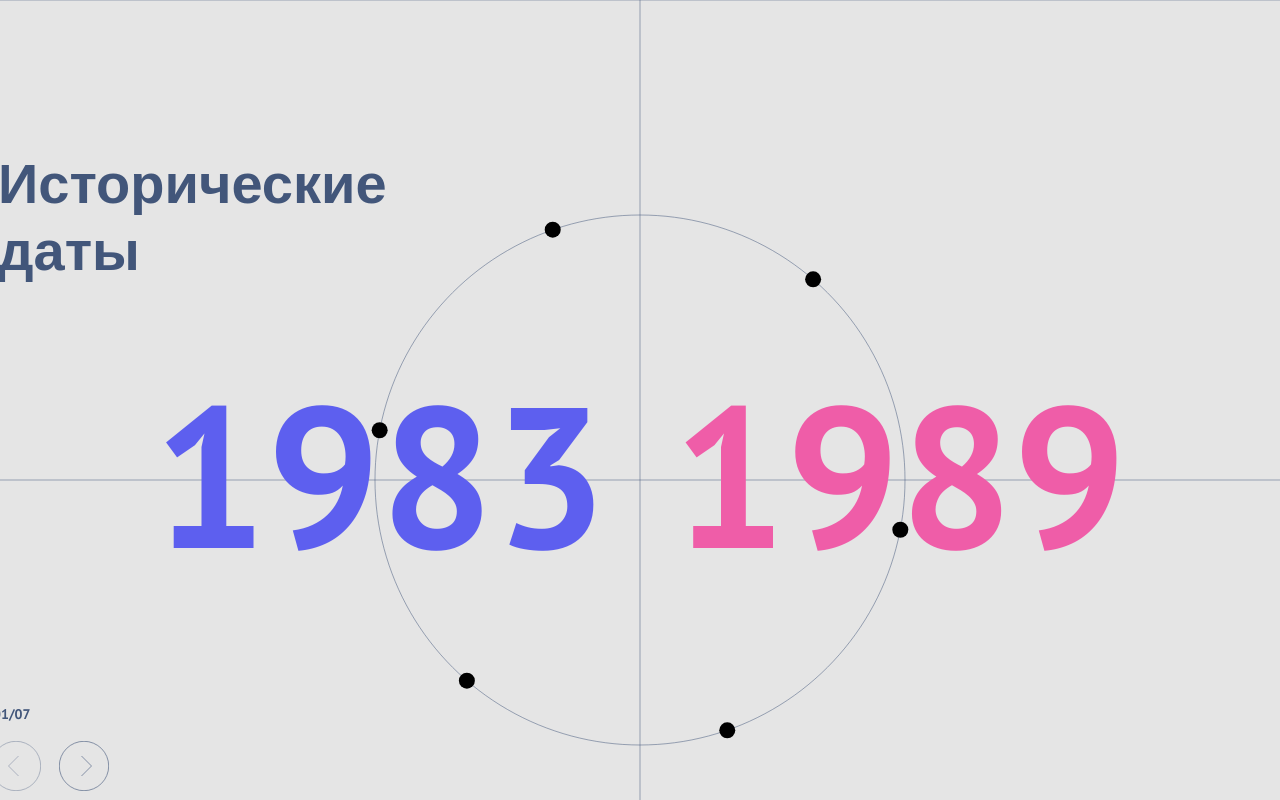
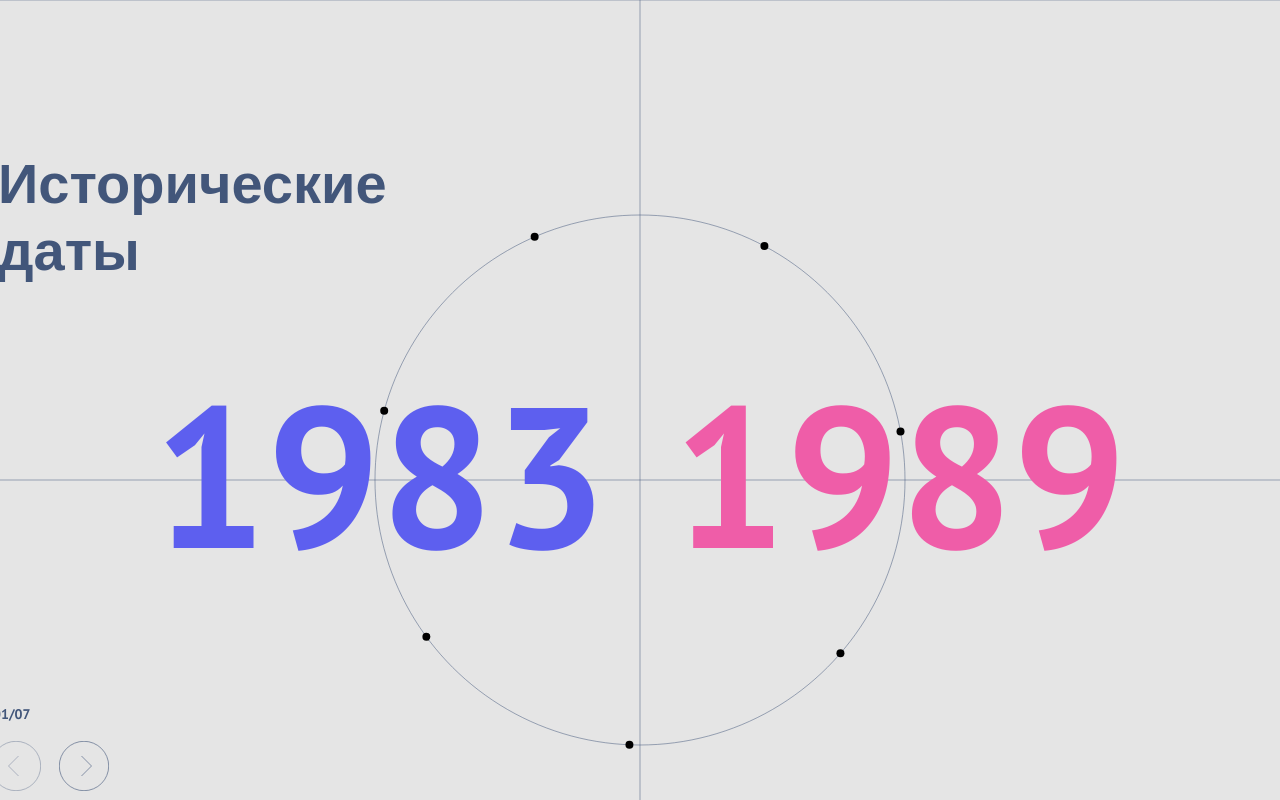
Before and after one commit to MaximSamorukov/test_only, a React app: page / in a window 1280 px wide. Shown: the top 800 px of the page. Built offline with nearby package versions, Linux system fonts and the light colour scheme.

Commit message:
feat: Implement circular navigation with period IDs, SVG group rotation, and add `getRealIndex` utility with tests.

```diff
--- a/src/Container.tsx
+++ b/src/Container.tsx
@@ -1,12 +1,13 @@
 import { useRef, useMemo, useLayoutEffect } from 'react';
 import gsap from 'gsap';
-import { MotionPathPlugin } from 'gsap/MotionPathPlugin';
 import { YearsSlider } from './components/YearsSlider';
 import { Title } from './components/Title';
 import { ItemsSlider } from './components/ItemsSlider';
-import { calculateDots } from './utils';
+import { calculateDots, getRealIndex } from './utils';
 import {
   CIRCLE_RADIUS,
+  DOT_RADIUS,
+  FULL_CIRCLE_DEG,
   MAX_HEIGHT,
   MAX_WIDTH,
   PATH_COLOR,
@@ -14,40 +15,48 @@ import {
   Y_CENTER,
 } from './constants';
 import s from './Container.module.scss';
+import { historicalDataStore } from './store';
+import { observer } from 'mobx-react-lite';
 
-gsap.registerPlugin(MotionPathPlugin);
-
-export const Container = () => {
-  const dotsRef = useRef<(SVGCircleElement | null)[]>([]);
+export const Container = observer(() => {
+  const groupRef = useRef<SVGGElement>(null);
+  const periods = historicalDataStore.getAllPeriods();
+  const currentIndex = historicalDataStore.getCurrentIndex();
   const dots = useMemo(
-    () => calculateDots(X_CENTER, Y_CENTER, CIRCLE_RADIUS, 6),
-    [],
+    () => calculateDots(X_CENTER, Y_CENTER, CIRCLE_RADIUS, periods),
+    [periods],
   );
 
   useLayoutEffect(() => {
-    dotsRef.current.forEach((dot, index) => {
-      if (!dot) return;
+    if (!groupRef.current) return;
 
-      gsap.to(dot, {
-        duration: 20,
+    gsap.to(groupRef.current, {
+      rotation: 0,
+      duration: 2,
       repeat: -1,
       ease: 'none',
-        motionPath: {
-          path: '#circlePath',
-          align: '#circlePath',
-          alignOrigin: [0.5, 0.5],
-          start: index / 6,
-          end: index / 6 + 1,
-        },
-      });
+      svgOrigin: `${X_CENTER} ${Y_CENTER}`,
     });
   }, []);
 
   const handleDotClick = (dotId: number) => {
-    console.log('Clicked dot:', dotId);
+    const length = periods.length;
+    const realIndex = getRealIndex(currentIndex, dotId, length);
+    const delta = dotId > Math.floor(length / 2) ? length - dotId : -dotId;
+    const angelPerPeriod = FULL_CIRCLE_DEG / periods.length;
+    const travelAngel = angelPerPeriod * delta;
+    gsap.to(groupRef.current, {
+      rotation: travelAngel,
+      duration: 1.5,
+      ease: 'sine.inOut',
+      svgOrigin: `${X_CENTER} ${Y_CENTER}`,
+    });
+    historicalDataStore.setCurrentPeriod(realIndex);
   };
 
-  const handleDotMouseEnter = (event: React.MouseEvent<SVGCircleElement>) => {
+  const handleDotMouseEnter =
+    (dotId: number) => (event: React.MouseEvent<SVGCircleElement>) => {
+      const realIndex = getRealIndex(currentIndex, dotId, periods.length);
       gsap.to(event.currentTarget, {
         attr: { r: 14 },
         duration: 0.3,
@@ -57,7 +66,7 @@ export const Container = () => {
 
   const handleDotMouseLeave = (event: React.MouseEvent<SVGCircleElement>) => {
     gsap.to(event.currentTarget, {
-      attr: { r: 8 },
+      attr: { r: DOT_RADIUS },
       duration: 0.3,
       ease: 'power2.out',
     });
@@ -73,22 +82,21 @@ export const Container = () => {
           strokeWidth="0.5px"
           stroke={PATH_COLOR}
         />
-        {dots.map((dot, index) => (
+        <g ref={groupRef}>
+          {dots.map((dot) => (
             <circle
               key={dot.id}
-            ref={(el) => {
-              dotsRef.current[index] = el;
-            }}
               cx={dot.x}
               cy={dot.y}
-            r={8}
+              r={DOT_RADIUS}
               fill="black"
-            onMouseEnter={handleDotMouseEnter}
+              onMouseEnter={handleDotMouseEnter(dot.id)}
               onMouseLeave={handleDotMouseLeave}
-            className={s.dot}
+              className={`${s.dot} + ' ' + ${dot.id}`}
               onClick={() => handleDotClick(dot.id)}
             />
           ))}
+        </g>
       </svg>
 
       <div className={s.innerContainer}>
@@ -98,4 +106,4 @@ export const Container = () => {
       </div>
     </div>
   );
-};
+});
--- a/src/constants.ts
+++ b/src/constants.ts
@@ -4,3 +4,6 @@ export const CIRCLE_RADIUS = 265;
 export const MAX_WIDTH = 1440;
 export const MAX_HEIGHT = 1080;
 export const PATH_COLOR = 'rgb(66, 86, 122)';
+export const DOT_RADIUS = 4;
+export const START_ANGLE = -62;
+export const FULL_CIRCLE_DEG = 360;
--- a/src/store/constants.ts
+++ b/src/store/constants.ts
@@ -2,7 +2,7 @@ import { HistoricalData } from './type';
 
 export const historicalData: HistoricalData = [
   {
-    period: { from: 1983, to: 1989 },
+    period: { id: 0, from: 1983, to: 1989 },
     direction: 'fashion',
     points: [
       {
@@ -44,7 +44,7 @@ export const historicalData: HistoricalData = [
   },
 
   {
-    period: { from: 1990, to: 1996 },
+    period: { id: 1, from: 1990, to: 1996 },
     direction: 'tech',
     points: [
       {
@@ -86,7 +86,7 @@ export const historicalData: HistoricalData = [
   },
 
   {
-    period: { from: 1996, to: 2002 },
+    period: { id: 2, from: 1996, to: 2002 },
     direction: 'medicine',
     points: [
       {
@@ -128,7 +128,7 @@ export const historicalData: HistoricalData = [
   },
 
   {
-    period: { from: 2002, to: 2008 },
+    period: { id: 3, from: 2002, to: 2008 },
     direction: 'science',
     points: [
       {
@@ -170,7 +170,7 @@ export const historicalData: HistoricalData = [
   },
 
   {
-    period: { from: 2008, to: 2014 },
+    period: { id: 4, from: 2008, to: 2014 },
     direction: 'automotive',
     points: [
       {
@@ -212,7 +212,7 @@ export const historicalData: HistoricalData = [
   },
 
   {
-    period: { from: 2014, to: 2020 },
+    period: { id: 5, from: 2014, to: 2020 },
     direction: 'transport',
     points: [
       {
@@ -253,7 +253,7 @@ export const historicalData: HistoricalData = [
   },
 
   {
-    period: { from: 2020, to: 2025 },
+    period: { id: 6, from: 2020, to: 2025 },
     direction: 'politics',
     points: [
       {
--- a/src/store/index.ts
+++ b/src/store/index.ts
@@ -41,11 +41,17 @@ class HistoricalDataStore {
   }
 
   private setCurrentData(index: number): void {
-    const info = this._data[index];
+    const info = this._data.find((i) => i.period.id === index);
+    console.log(index, info);
     this._currentIndex = index;
-    this._direction = info.direction;
-    this._currentPeriod = { ...info.period };
-    this._currentPoints = [...info.points];
+    this._direction = info?.direction!;
+    this._currentPeriod = { ...info?.period! };
+    this._currentPoints = [...info?.points!];
+  }
+
+  setCurrentPeriod(index: number) {
+    this._periodSwiper?.slideTo(index);
+    this.setCurrentData(index);
   }
 
   nextPeriod() {
--- a/src/store/type.ts
+++ b/src/store/type.ts
@@ -22,5 +22,6 @@ export type Direction =
 export type Period = {
   from: number | null;
   to: number | null;
+  id: number | null;
 };
 export type HistoricalData = DataItem[];
--- a/src/utils.ts
+++ b/src/utils.ts
@@ -1,18 +1,35 @@
+import { FULL_CIRCLE_DEG, START_ANGLE } from './constants';
+import { Period } from './store/type';
+
 export const calculateDots = (
   cx: number,
   cy: number,
   r: number,
-  count: number,
+  periods: Period[],
 ) => {
-  const angleStep = 360 / count;
-  const startAngle = -90;
+  const count = periods.length;
+  const angleStep = FULL_CIRCLE_DEG / count;
+  const startAngle = START_ANGLE;
 
-  return Array.from({ length: count }, (_, i) => {
-    const angle = ((startAngle + i * angleStep) * Math.PI) / 180;
+  return periods.map((i) => {
+    const angle =
+      ((startAngle + i.id! * angleStep) * Math.PI) / (FULL_CIRCLE_DEG / 2);
     return {
-      id: i,
+      id: i.id!,
       x: cx + r * Math.cos(angle),
       y: cy + r * Math.sin(angle),
     };
   });
 };
+
+export const getRealIndex = (
+  currentIndex: number,
+  id: number,
+  count: number,
+) => {
+  const sum = currentIndex + id;
+  if (sum < count) {
+    return sum;
+  }
+  return sum - count;
+};
```
Also changed, not shown: src/setupTests.js (added, +5 -0 lines), 1 other file (tests, documents, lock files or other folders). Lines whose indentation alone changed are shown as unchanged.
